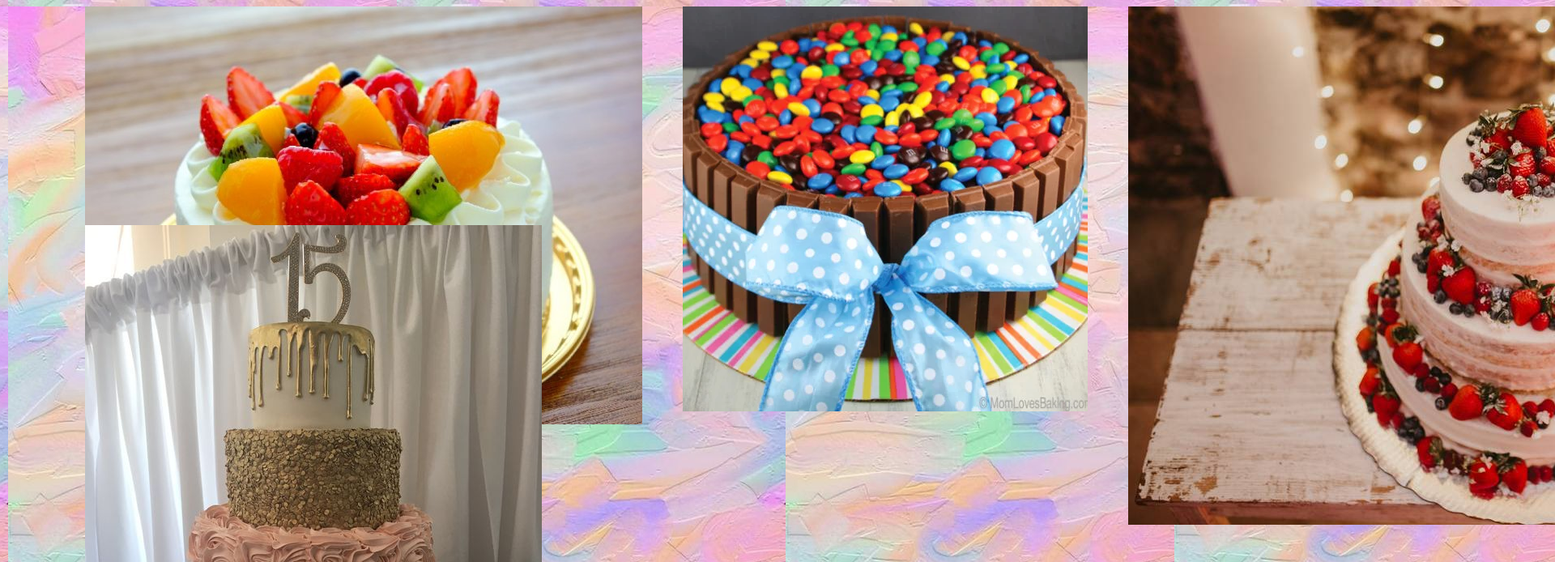
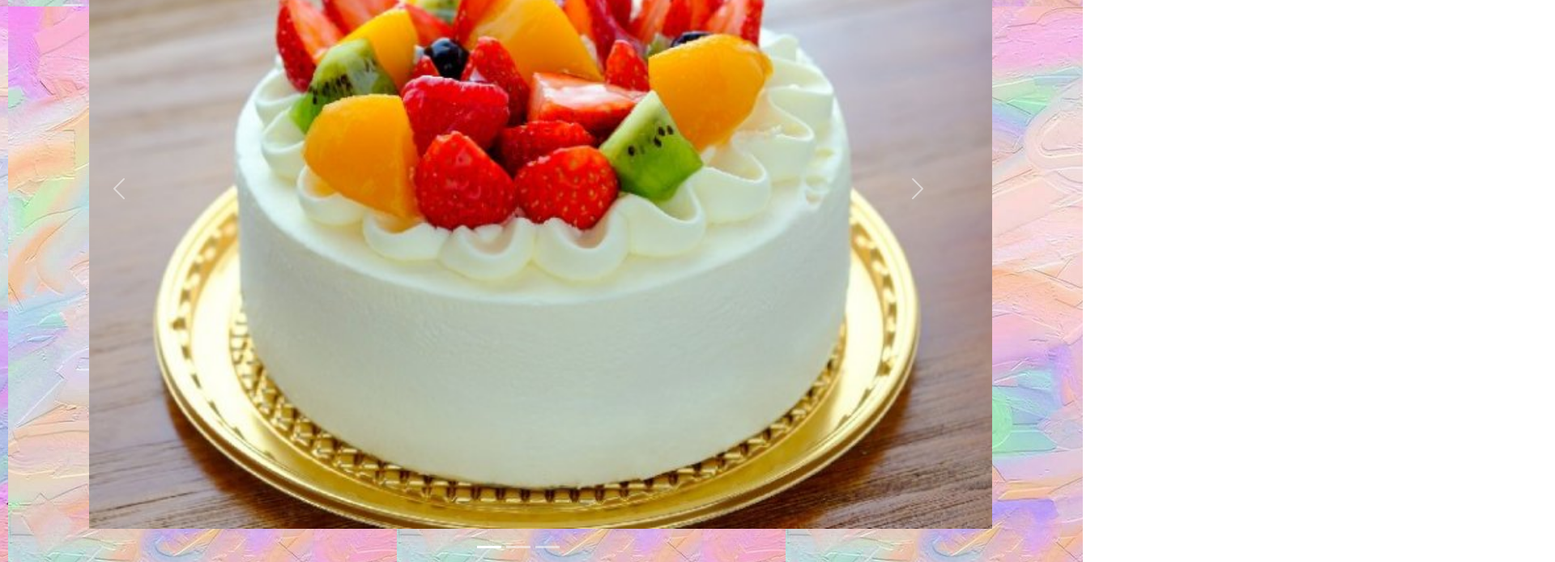
Before and after one commit to MonseSanchez25/curso-desarrollo-web-1, a website: page inicio.html in a window 1280 px wide. Shown: the part 722-1416 px from the top of the page at 81% size, 1920 px wide, since content can reach past the window. Drawn offline with nearby package versions, Linux system fonts and the light colour scheme.

Commit message:
guardado de avance

```diff
--- a/inicio.html
+++ b/inicio.html
@@ -5,6 +5,7 @@
     <meta http-equiv="X-UA-Compatible" content="IE=edge">
     <meta name="viewport" content="width=device-width, initial-scale=1.0">
     <title>Inicio</title>
+    <link href="https://cdn.jsdelivr.net/npm/bootstrap@5.2.3/dist/css/bootstrap.min.css" rel="stylesheet" integrity="sha384-rbsA2VBKQhggwzxH7pPCaAqO46MgnOM80zW1RWuH61DGLwZJEdK2Kadq2F9CUG65" crossorigin="anonymous">
     <link rel="stylesheet" href="styles.css">
 </head>
 <body class="cover">
@@ -14,7 +15,7 @@
                 <div>
                     <img class="logoNav" src="./Imagenes/logo.png" alt=" Logo prastelerias Yuumy cake">
                 </div>
-              <a class="navbar-brand" href="./index.html">Yummy Cake</a>
+              <a class="navbar-brand" href="./index..html">Yummy Cake</a>
               <button class="navbar-toggler" type="button" data-bs-toggle="collapse" data-bs-target="#navbarNavDropdown" aria-controls="navbarNavDropdown" aria-expanded="false" aria-label="Toggle navigation">
                 <span class="navbar-toggler-icon"></span>
               </button>
@@ -51,15 +52,41 @@
     <main>
         <h1>Yummy cake</h1>
         <h2>Nuestros pasteles</h2>
-        <div class="container-img">
-                    <img src="./Imagenes/pastel 1.jpg" alt="pastel sensillo">
-                    <img src="./Imagenes/pastel 2.webp" alt="Tarta">
-                    <img src="./Imagenes/pastel 3.jpeg" alt="Pastel de bodas">
-                    <img src="./Imagenes/pastel 4.jpg" alt="Pastel de XV años">
-        </div>
+        <section>
+            <div id="carouselExampleIndicators" class="carousel slide" data-bs-ride="true">
+                <div class="carousel-indicators">
+                  <button type="button" data-bs-target="#carouselExampleIndicators" data-bs-slide-to="0" class="active" aria-current="true" aria-label="Slide 1"></button>
+                  <button type="button" data-bs-target="#carouselExampleIndicators" data-bs-slide-to="1" aria-label="Slide 2"></button>
+                  <button type="button" data-bs-target="#carouselExampleIndicators" data-bs-slide-to="2" aria-label="Slide 3"></button>
+                </div>
+                <div class="carousel-inner">
+                  <div class="carousel-item active">
+                    <img src="./Imagenes/pastel 1.jpg" class="d-block w-100" alt="Patel sencillo">
+                  </div>
+                  <div class="carousel-item">
+                    <img src="./Imagenes/pastel 2.webp" class="d-block w-100" alt="Tarta">
+                  </div>
+                  <div class="carousel-item">
+                    <img src="./Imagenes/pastel 3.jpeg" class="d-block w-100" alt="Pastel de bodas">
+                  </div>
+                  <div class="carousel-item">
+                    <img src="./Imagenes/pastel 4.jpg" class="d-block w-100" alt="Patel de XV años">
+                  </div>
+                </div>
+                <button class="carousel-control-prev" type="button" data-bs-target="#carouselExampleIndicators" data-bs-slide="prev">
+                  <span class="carousel-control-prev-icon" aria-hidden="true"></span>
+                  <span class="visually-hidden">Previous</span>
+                </button>
+                <button class="carousel-control-next" type="button" data-bs-target="#carouselExampleIndicators" data-bs-slide="next">
+                  <span class="carousel-control-next-icon" aria-hidden="true"></span>
+                  <span class="visually-hidden">Next</span>
+                </button>
+              </div>
+        </section>
         <footer>
             <p>Yummy cake --- todos los derechos reservados</p>
         </footer>
     </main>
+    <script src="https://cdn.jsdelivr.net/npm/bootstrap@5.2.3/dist/js/bootstrap.bundle.min.js" integrity="sha384-kenU1KFdBIe4zVF0s0G1M5b4hcpxyD9F7jL+jjXkk+Q2h455rYXK/7HAuoJl+0I4" crossorigin="anonymous"></script>
 </body>
 </html>
--- a/styles.css
+++ b/styles.css
@@ -47,7 +47,7 @@ justify-content:space-between; color: white; align-items:stretch;}
 
 .cover {background-image: url("./Imagenes/18bc7540305a86f2e4f45fb8d9a8ccc6.jpg");}
 
-.container-img{width:100%; max-width: 1100px; margin: auto; margin-top: 60px; margin-bottom: 60 px; display: grid;grid-template-columns: repeat(3, 1fr);grid-template-rows: 250px; grid-gap: 20px;grid-column-start: span 2 ;}
+
 
 
 @media only screen and (min-width: 320px) and (max-width: 500px){.nav-bar{flex-direction: column;}}
```
Also changed, not shown: Contáctanos.html (+2 -1 lines), acerca-de.html (+2 -0 lines), index..html (+2 -1 lines), menú.html (+2 -1 lines), package.json (added, +20 -0 lines), base.css (added), sass/base.scss (added), 1 other file.
